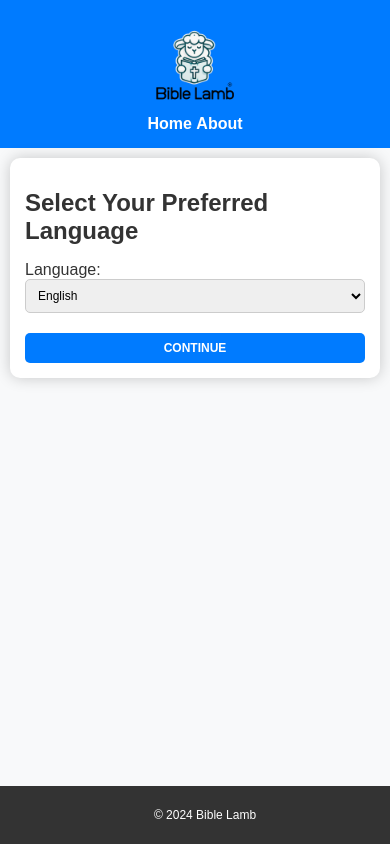
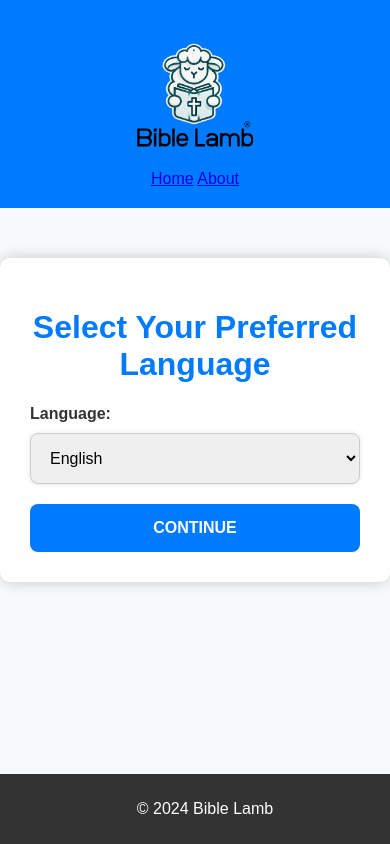
Before and after one commit to anabirnbaum/biblelamb, a Flask app: page / in a window 390 px wide. Run offline with Flask 3, Linux system fonts and the light colour scheme; parts of the project's set-up code (start-up, migrations or seed data) failed here and were passed over.

Commit message:
Fixed a style and layout options for phones

```diff
--- a/static/style.css
+++ b/static/style.css
@@ -1,4 +1,3 @@
-/* General styles */
 body {
     font-family: Arial, sans-serif;
     background-color: #f8f9fa;
@@ -10,29 +9,13 @@ body {
     min-height: 100vh;
 }
 
-/* Header styles */
 header {
     background-color: #007bff;
     color: white;
-    padding: 15px 20px;
+    padding: 20px;
     text-align: center;
 }
 
-header nav {
-    display: flex;
-    justify-content: space-between;
-    align-items: center;
-    flex-wrap: wrap;
-}
-
-header nav a {
-    color: white;
-    text-decoration: none;
-    margin: 5px 10px;
-    font-weight: bold;
-}
-
-/* Footer */
 footer {
     background-color: #333;
     color: white;
@@ -42,98 +25,119 @@ footer {
     width: 100%;
 }
 
-/* Main container */
 .container {
     max-width: 800px;
-    margin: 20px auto;
+    margin: 50px auto;
     background: white;
-    padding: 20px;
+    padding: 30px;
     border-radius: 10px;
     box-shadow: 0 0 15px rgba(0, 0, 0, 0.2);
 }
 
-/* Forms and Inputs */
-textarea, select, input {
+h1 {
+    text-align: center;
+    color: #007bff;
+}
+
+label {
+    display: block;
+    font-weight: bold;
+    margin-bottom: 10px;
+}
+
+textarea {
     width: 100%;
-    padding: 10px;
+    height: 150px;
+    margin: 10px 0 20px 0;
+    padding: 15px;
     font-size: 16px;
-    border-radius: 5px;
+    border-radius: 8px;
+    border: 1px solid #ccc;
+    resize: vertical;
+    box-shadow: 0 0 5px rgba(0, 0, 0, 0.1);
+}
+
+select, input {
+    width: 100%;
+    padding: 15px;
+    font-size: 16px;
+    border-radius: 8px;
     border: 1px solid #ccc;
     margin-bottom: 20px;
+    box-shadow: 0 0 5px rgba(0, 0, 0, 0.1);
 }
 
-/* Buttons */
 button {
     background-color: #007bff;
     color: white;
-    padding: 10px 20px;
+    padding: 15px 30px;
     border: none;
-    border-radius: 5px;
+    border-radius: 8px;
     font-size: 16px;
     cursor: pointer;
+    width: 100%;
     text-transform: uppercase;
     font-weight: bold;
-    width: 100%;
 }
 
-/* Logo */
-.logo {
-    width: 120px;
-    height: auto;
-    display: block;
-    margin: 0 auto;
+button:hover {
+    background-color: #0056b3;
 }
 
-/* Responsive adjustments for smaller screens */
-@media (max-width: 768px) {
-    header nav {
-        flex-direction: column;
+.response {
+    margin-top: 30px;
 }
 
-    header nav a {
-        margin: 10px 0;
+.response ul {
+    padding: 0;
+    list-style: none;
 }
 
-    .container {
-        margin: 10px;
+.response li {
     padding: 15px;
+    border-bottom: 1px solid #ddd;
 }
 
-    button {
-        padding: 10px;
-        font-size: 14px;
+.language-container {
+    max-width: 600px;
+    margin: 50px auto;
+    background: white;
+    padding: 30px;
+    border-radius: 10px;
+    box-shadow: 0 0 15px rgba(0, 0, 0, 0.2);
+    text-align: center;
 }
 
-    textarea, select, input {
-        padding: 8px;
-        font-size: 14px;
+.language-container select {
+    padding: 15px;
+    font-size: 16px;
+    border-radius: 8px;
+    border: 1px solid #ccc;
+    margin-bottom: 20px;
+    width: 100%;
+    box-shadow: 0 0 5px rgba(0, 0, 0, 0.1);
 }
 
-    footer {
-        font-size: 14px;
-    }
+.language-container button {
+    background-color: #007bff;
+    color: white;
+    padding: 15px 30px;
+    border: none;
+    border-radius: 8px;
+    font-size: 16px;
+    font-weight: bold;
+    cursor: pointer;
+    width: 100%;
+    text-transform: uppercase;
 }
 
-/* Extra small screens */
-@media (max-width: 480px) {
-    .logo {
-        width: 100px;
+.language-container button:hover {
+    background-color: #0056b3;
 }
 
-    h1 {
-        font-size: 24px;
+.logo {
+    width: 150px; /* Adjust the size */
+    height: auto; /* Maintain aspect ratio */
+    display: block; /* Center the image */
+    margin: 0 auto; /* Optional: Align to center */
 }
-
-    textarea, select, input {
-        font-size: 12px;
-    }
-
-    button {
-        font-size: 12px;
-        padding: 8px;
-    }
-
-    footer {
-        font-size: 12px;
-    }
-}
--- a/templates/layout.html
+++ b/templates/layout.html
@@ -3,29 +3,24 @@
 <head>
     <meta charset="UTF-8">
     <meta name="viewport" content="width=device-width, initial-scale=1.0">
-    <title>{% block title %}Bible Lamb{% endblock %}</title>
 
-    <!-- Favicon -->
     <link rel="icon" type="image/x-icon" href="{{ url_for('static', filename='lambfavicon.ico') }}">
 
-    <!-- CSS -->
+    <header>
+        <nav>
+            <img src="{{ url_for('static', filename='biblelamblogo.png') }}" alt="Bible Lamb Logo" class="logo">
+            <a href="/">Home</a>
+            <a href="/about">About</a>
+        </nav>
+    </header>
+
+    <title>{% block title %}Bible Lamb{% endblock %}</title>
     <link rel="stylesheet" href="{{ url_for('static', filename='style.css') }}">
 </head>
 <body>
-    <header>
-        <nav>
-            <img src="{{ url_for('static', filename='biblelamblogo.png') }}" alt="Bible Lamb Logo" class="logo">
-            <div class="nav-links">
-                <a href="/">Home</a>
-                <a href="/about">About</a>
-            </div>
-        </nav>
-    </header>
-
     <div class="content">
         {% block content %}{% endblock %}
     </div>
-
     <footer>
         <p>&copy; 2024 Bible Lamb</p>
     </footer>
```
Also changed, not shown: templates/index.html (+3 -11 lines). Lines whose indentation alone changed are shown as unchanged.
